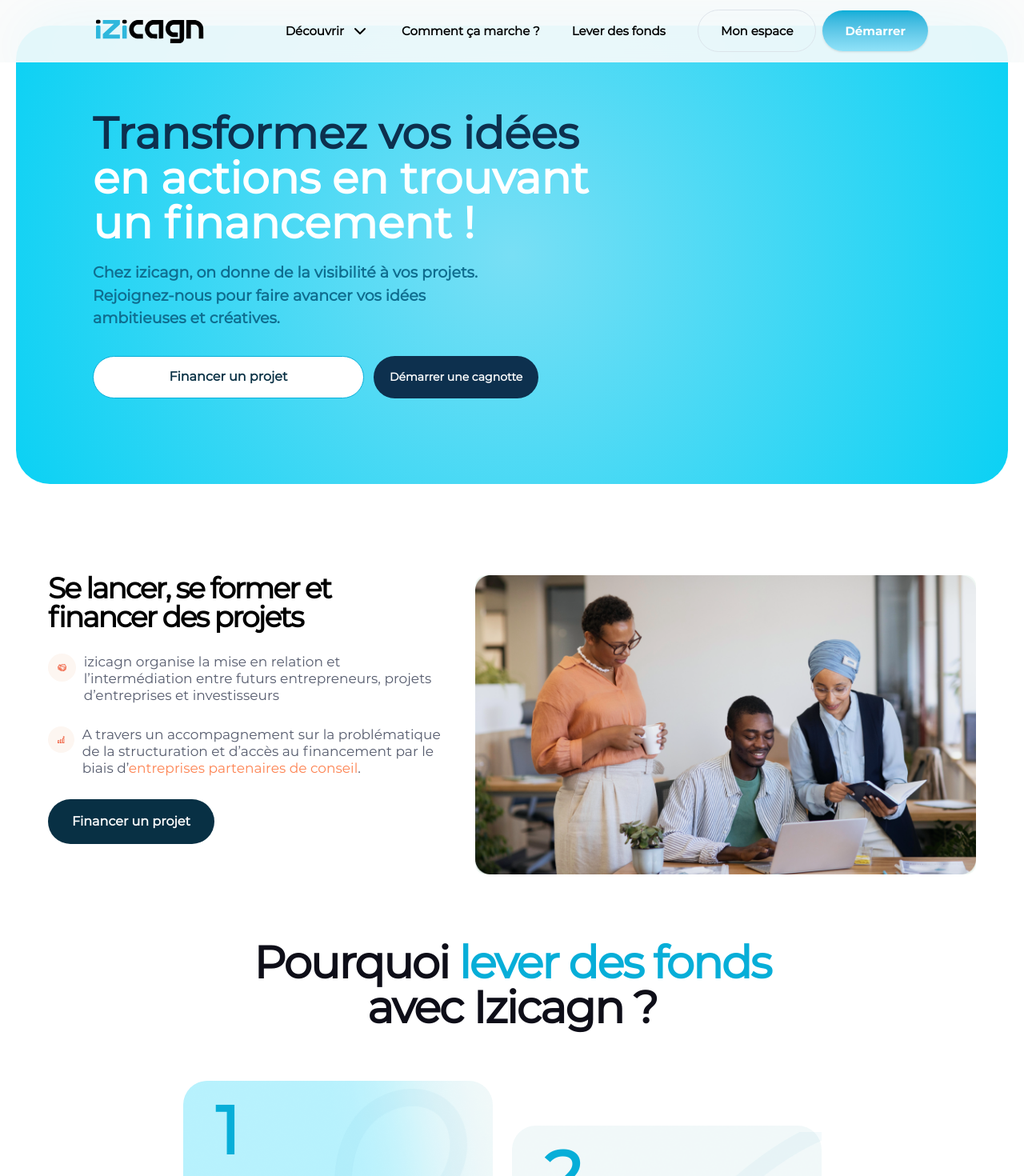
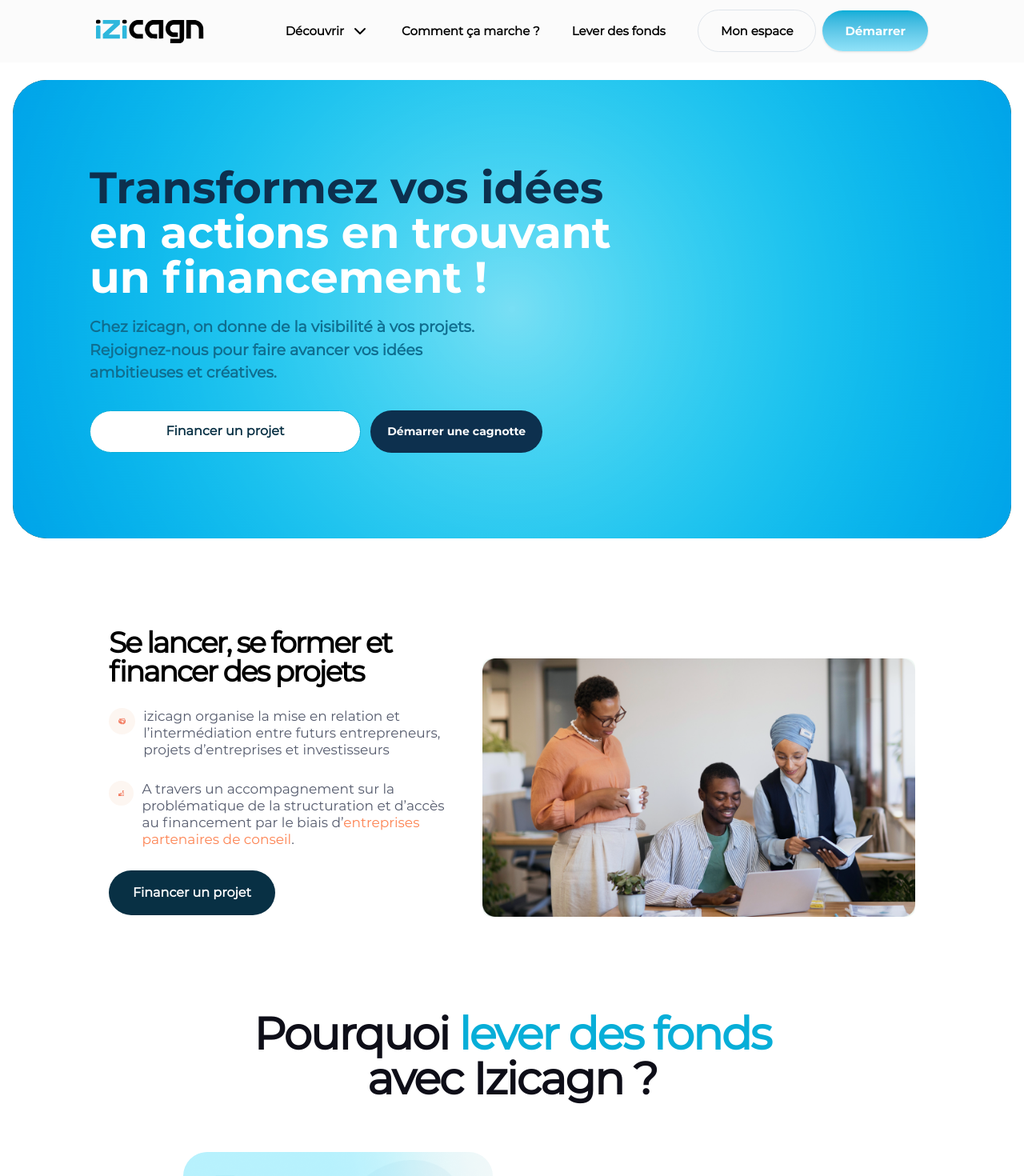
Before and after one commit to NorlanCoder/izicagn-v2, a React (Vite) app: page /leverdesfonds in a window 1280 px wide. Shown: the top 1470 px of the page at 80% size. Built offline with nearby package versions, Linux system fonts and the light colour scheme.

Commit message:
LeverDesfonds

```diff
--- a/src/components/leverdefond/EtapesSection.tsx
+++ b/src/components/leverdefond/EtapesSection.tsx
@@ -31,7 +31,7 @@ import { Link } from "react-router";
 
 const EtapesSection = () => {
   return (
-    <section className="w-full h-full">
+    <section className="w-full h-full ">
       <div className="w-full h-[622px] flex justify-center items-start gap-4 mb-8">
         <div
           style={{
--- a/src/components/leverdefond/FinancementSection.tsx
+++ b/src/components/leverdefond/FinancementSection.tsx
@@ -8,7 +8,7 @@ import '../../utils/style/leverdefond.css'
 
 const FinancementSection = () => {
     return (
-        <div className=' px-10 pb-20'>
+        <div className='2xl:px[280px] lg:px-[120px] md:px-[80px] px-[16px] pb-20'>
             <div className='flex flex-col lg:flex-row space-y-10 space-x-10 items-center justify-center py-20'>
                 <div className='space-y-[28px]'>
                     <h1 className='max-w-[440px] text-[36px] leading-[100%] tracking-[-2px] font-semibold'>Se lancer, se former et financer des projets</h1>
--- a/src/pages/Tarifs.tsx
+++ b/src/pages/Tarifs.tsx
@@ -169,7 +169,7 @@ const Tarifs = () => {
             </div>
           </div>
       </div>
-      <div className="px-5">
+      <div className="px-4">
         <Footer />
       </div>
     </div>
--- a/src/pages/leverdesfonds/LDF1.tsx
+++ b/src/pages/leverdesfonds/LDF1.tsx
@@ -10,17 +10,18 @@ const LeverDesFonds1 = () => {
 
 		<>
 			<Navbar />
-			<div className="px-5">
+			<div className="px-4 mt-[100px] ">
 				<section className='rounded-[42.51px] h-[573px] relative my-8 flex flex-col justify-center px-24 bg-[radial-gradient(circle,_#78DFF5,_#0BD1F4)] overflow-x-hidden'>
+					<div className="absolute inset-0 bg-[radial-gradient(circle,_rgba(0,0,0,0)_0%,_#000_100%)] mix-blend-overlay pointer-events-none"></div>
 					<div className='max-w-[680px] relative z-10'>
 
-						<h1 className='text-[55px] leading-14 text-white font-extrabold mb-5'><span className='text-[#0D304E]'>Transformez vos idées</span>  en actions en trouvant un financement !</h1>
+						<h1 className='text-[55px] leading-14 text-white montserrat-bold mb-5'><span className='text-[#0D304E] montserrat-bold'>Transformez vos idées</span>  en actions en trouvant un financement !</h1>
 						<p className='text-[#0F6D8F] w-9/12 mb-8 text-[19px] font-bold '>Chez izicagn, on donne de la visibilité à vos projets. Rejoignez-nous pour faire avancer vos idées ambitieuses et créatives.</p>
 						<div className='flex flex-row space-x-3'>
-							<div className='border border-[#07AED8] w-[339px] rounded-full p-[12px] bg-white flex flex-row space-x-2 justify-center items-center'>
+							<div className='border border-[#07AED8] w-[339px] rounded-full p-[12px] bg-white transition-all hover:bg-[#07AED8] montserrat-bold cursor-pointer flex flex-row space-x-2 justify-center items-center'>
 								<p className="text-[16px] text-center font-bold text-[#083044]">Financer un projet</p>
 							</div>
-							<button className='bg-[#0D304E] text-white rounded-full text-[14px] py-[16px] px-[20px] font-bold'>Démarrer une cagnotte</button>
+							<button className='bg-[#0D304E] transition-all hover:bg-[#07AED8] cursor-pointer montserrat-bold text-white rounded-full text-[14px] py-[16px] px-[21.26px] font-bold'>Démarrer une cagnotte</button>
 						</div>
 					</div>
 				</section>
@@ -37,16 +38,17 @@ const LeverDesFonds1 = () => {
 					<AvisSection />
 				</div>
 
-				<div className="flex justify-center py-20 px-4">
-					<div className="flex flex-col justify-center items-center space-y-4 bg-[#23C7ED] rounded-[40px] max-w-[1271px] md:w-[1271px] h-[326px]">
-						<h2 className="text-[35px] md:text-[48px] text-center text-white font-bold max-w-[973px] px-2">
-							Prêt à{" "}
-							<span className="text-[#231F20]">donner vie vos idées ?</span>{" "}
-							Créez votre cagnotte dès maintenant
-						</h2>
-						<button className=" text-white bg-[#083044] py-[16px] px-[30px] rounded-[200px]">
-							Démarrer une cagnotte
-						</button>
+				<div className="flex justify-center pb-[50px] pt-20 px-4">
+					<div className="flex flex-col relative justify-center items-center space-y-4 bg-[radial-gradient(circle,#23c8ed,#23c8ed44)] bg-[#23c8ed44]  rounded-[40px] max-w-[1271px] md:w-[1271px] h-[326px]">
+
+					<h2 className="text-[35px] md:text-[48px] text-center text-white font-bold mb-8 montserrat-bold leading-16 px-2">
+						Prêt à{" "}
+						<span className="text-[#231F20] montserrat-bold">donner vie vos idées ?</span>{" "}
+						Créez votre cagnotte dès maintenant
+					</h2>
+					<button className=" text-white bg-[#083044] py-[16px] px-[30px] cursor-pointer rounded-[200px] transition-all hover:bg-[#07AED8] shadow-2xl montserrat-bold ">
+						Démarrer un projet
+					</button>
 					</div>
 				</div>
 
```
